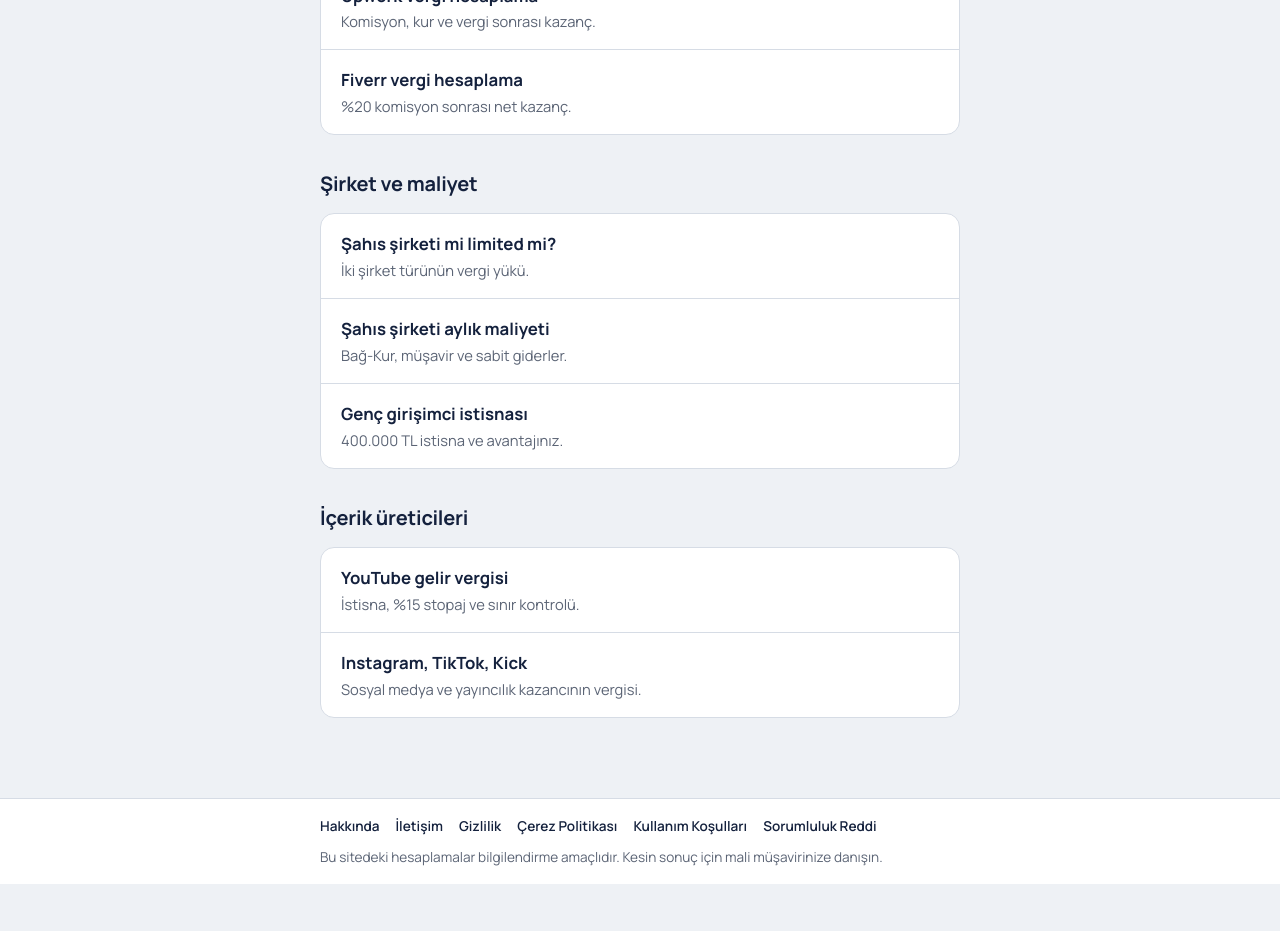
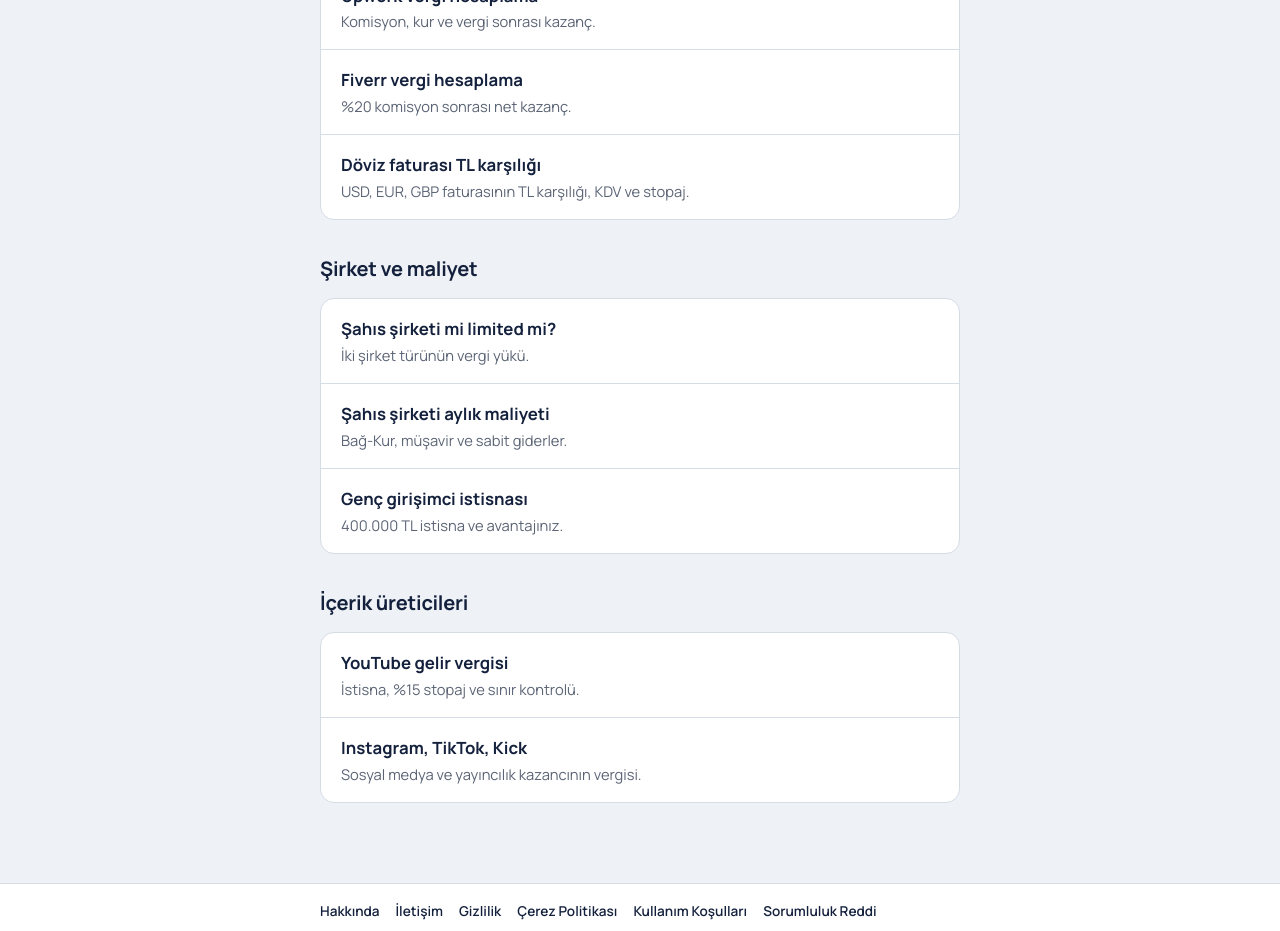
Before and after one commit to yavuzscvk-source/freelancer-vergi, a Next.js app: page /hesaplayicilar in a window 1280 px wide. Shown: the part 1000-1931 px from the top of the page. Before the commit the page ends 1884 px from the top, so only its background shows below. Built offline with nearby package versions, Linux system fonts and the light colour scheme.

Commit message:
Update page.js

```diff
--- a/app/hesaplayicilar/page.js
+++ b/app/hesaplayicilar/page.js
@@ -25,6 +25,8 @@ const GRUPLAR = [
       { href: "/hizmet-ihracati-vergi-indirimi", ad: "Hizmet ihracatı %100 indirim", not: "Yurt dışına yazılım, tasarım, mühendislik." },
       { href: "/upwork-vergi-hesaplama", ad: "Upwork vergi hesaplama", not: "Komisyon, kur ve vergi sonrası kazanç." },
       { href: "/fiverr-vergi-hesaplama", ad: "Fiverr vergi hesaplama", not: "%20 komisyon sonrası net kazanç." },
+      { href: "/doviz-fatura-tl-karsiligi", ad: "Döviz faturası TL karşılığı", not: "USD, EUR, GBP faturasının TL karşılığı, KDV ve stopaj." },
+
     ],
   },
   {
```
